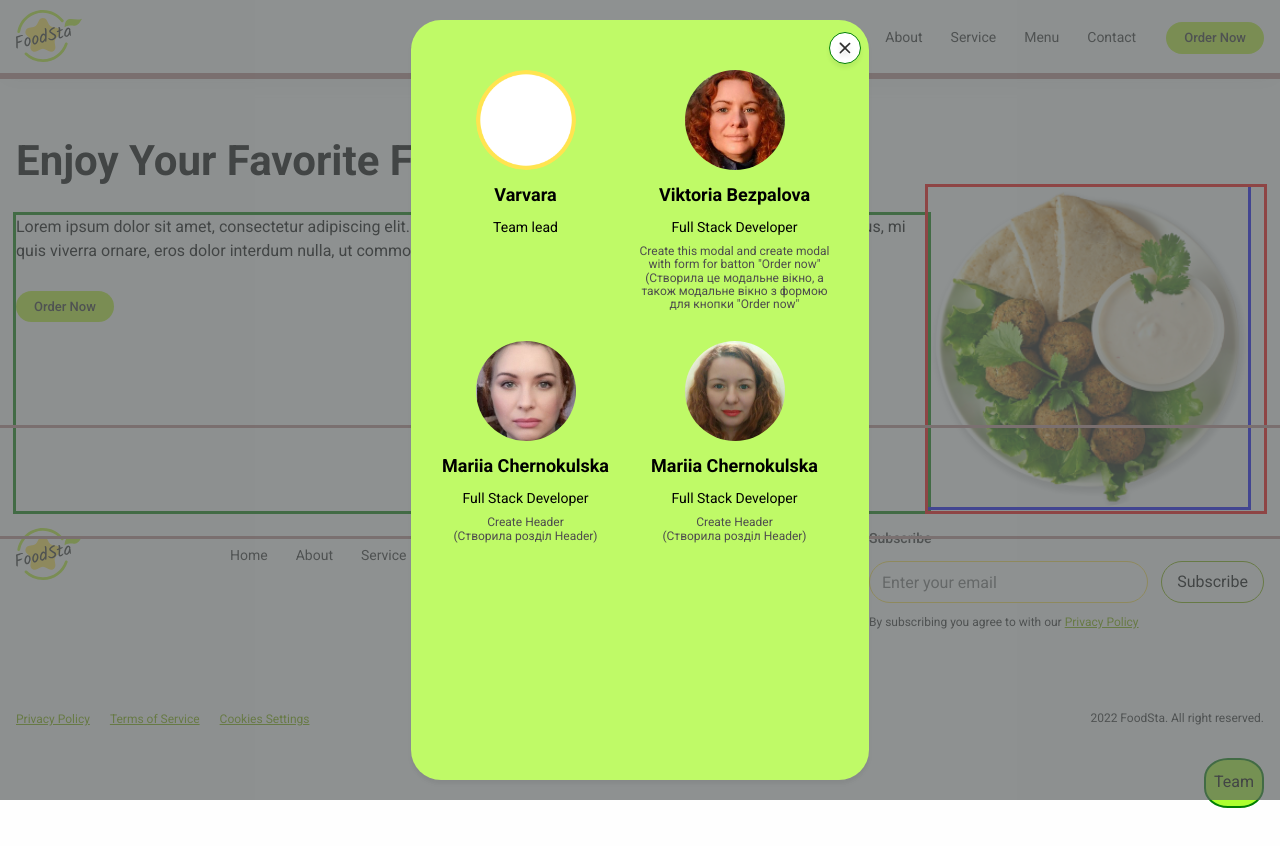
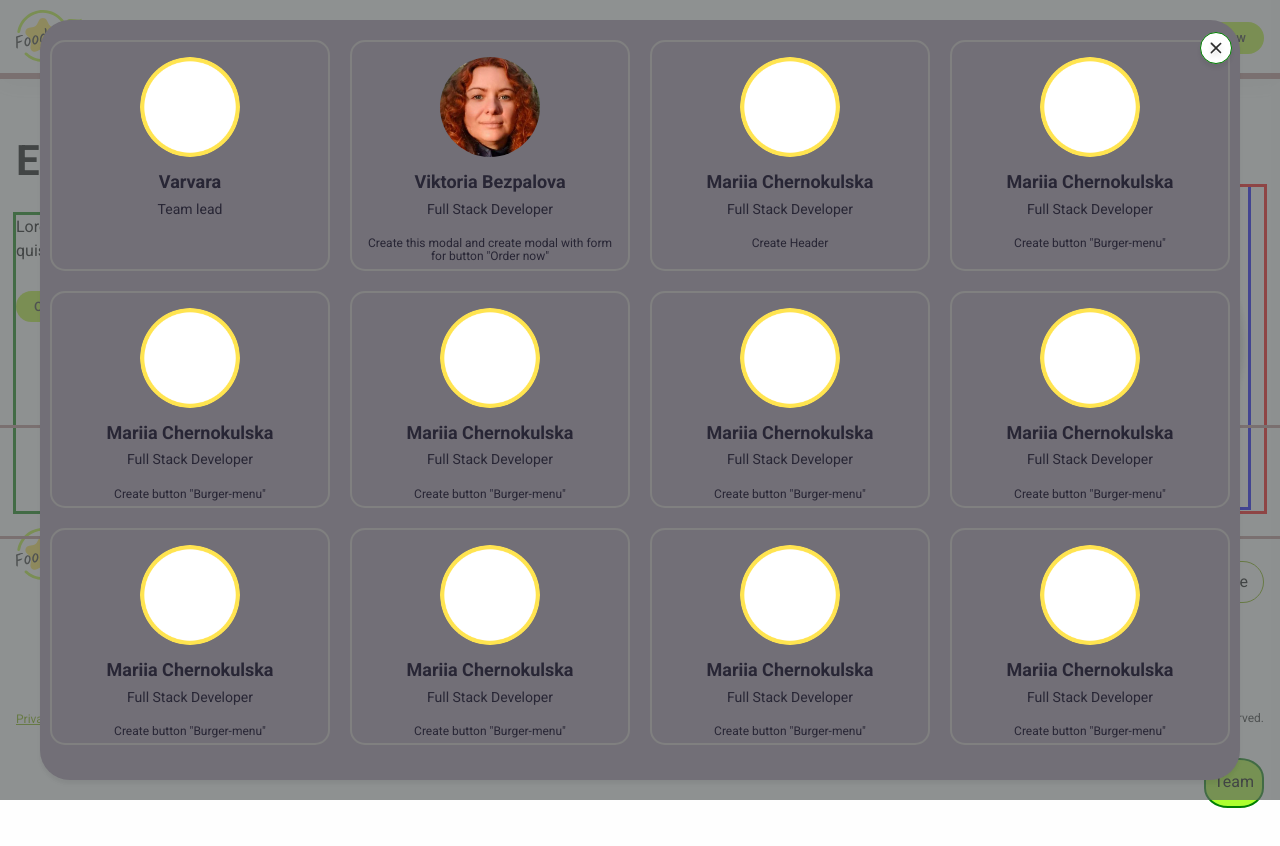
Before and after one commit to Victoria257/FoodSta, a plain HTML site: page index.html in a window 1280 px wide. Both pictures are taken after a click on the button "Team". Drawn offline with nearby package versions, Linux system fonts and the light colour scheme.

Commit message:
add stile for team-modal

```diff
--- a/index.html
+++ b/index.html
@@ -219,24 +219,98 @@
                     </div>
                     <h2 class="team__title">Viktoria Bezpalova</h2>
                     <p class="team__name">Full Stack Developer</p>
-                    <p class="team__paragraph">Create this modal and create modal with form for batton "Order now"<br> (Створила це модальне вікно, а також модальне вікно з формою для кнопки "Order now"</p>
+                    <p class="team__paragraph">Create this modal and create modal with form for button "Order now"
+                      <!--<br> (Створила це модальне вікно, а також модальне вікно з формою для кнопки "Order now"-->
+                    </p>
                   </li>
                   <li class="team__set">
                     <div class="team__thumb">
-                      <img src="./image/team/4.jpg" width="100" alt="">
+                      <img src="./image/plate-slider/border-tablet.png" width="100" alt="">
                     </div>
                     <h2 class="team__title">Mariia Chernokulska</h2>
                     <p class="team__name">Full Stack Developer</p>
-                    <p class="team__paragraph">Create Header<br>(Створила розділ Header)</p>
+                    <p class="team__paragraph">Create Header</p>
                   </li>
 
                   <li class="team__set">
                     <div class="team__thumb">
-                      <img src="./image/team/5.jpg" width="100" alt="">
+                      <img src="./image/plate-slider/border-tablet.png" width="100" alt="">
                     </div>
                     <h2 class="team__title">Mariia Chernokulska</h2>
                     <p class="team__name">Full Stack Developer</p>
-                    <p class="team__paragraph">Create Header<br>(Створила розділ Header)</p>
+                    <p class="team__paragraph">Create button "Burger-menu"</p>
+                  </li>
+
+                  <li class="team__set">
+                    <div class="team__thumb">
+                      <img src="./image/plate-slider/border-tablet.png" width="100" alt="">
+                    </div>
+                    <h2 class="team__title">Mariia Chernokulska</h2>
+                    <p class="team__name">Full Stack Developer</p>
+                    <p class="team__paragraph">Create button "Burger-menu"</p>
+                  </li>
+
+                  <li class="team__set">
+                    <div class="team__thumb">
+                      <img src="./image/plate-slider/border-tablet.png" width="100" alt="">
+                    </div>
+                    <h2 class="team__title">Mariia Chernokulska</h2>
+                    <p class="team__name">Full Stack Developer</p>
+                    <p class="team__paragraph">Create button "Burger-menu"</p>
+                  </li>
+
+                  <li class="team__set">
+                    <div class="team__thumb">
+                      <img src="./image/plate-slider/border-tablet.png" width="100" alt="">
+                    </div>
+                    <h2 class="team__title">Mariia Chernokulska</h2>
+                    <p class="team__name">Full Stack Developer</p>
+                    <p class="team__paragraph">Create button "Burger-menu"</p>
+                  </li>
+
+                  <li class="team__set">
+                    <div class="team__thumb">
+                      <img src="./image/plate-slider/border-tablet.png" width="100" alt="">
+                    </div>
+                    <h2 class="team__title">Mariia Chernokulska</h2>
+                    <p class="team__name">Full Stack Developer</p>
+                    <p class="team__paragraph">Create button "Burger-menu"</p>
+                  </li>
+
+                  <li class="team__set">
+                    <div class="team__thumb">
+                      <img src="./image/plate-slider/border-tablet.png" width="100" alt="">
+                    </div>
+                    <h2 class="team__title">Mariia Chernokulska</h2>
+                    <p class="team__name">Full Stack Developer</p>
+                    <p class="team__paragraph">Create button "Burger-menu"</p>
+                  </li>
+
+                  <li class="team__set">
+                    <div class="team__thumb">
+                      <img src="./image/plate-slider/border-tablet.png" width="100" alt="">
+                    </div>
+                    <h2 class="team__title">Mariia Chernokulska</h2>
+                    <p class="team__name">Full Stack Developer</p>
+                    <p class="team__paragraph">Create button "Burger-menu"</p>
+                  </li>
+
+                  <li class="team__set">
+                    <div class="team__thumb">
+                      <img src="./image/plate-slider/border-tablet.png" width="100" alt="">
+                    </div>
+                    <h2 class="team__title">Mariia Chernokulska</h2>
+                    <p class="team__name">Full Stack Developer</p>
+                    <p class="team__paragraph">Create button "Burger-menu"</p>
+                  </li>
+
+                  <li class="team__set">
+                    <div class="team__thumb">
+                      <img src="./image/plate-slider/border-tablet.png" width="100" alt="">
+                    </div>
+                    <h2 class="team__title">Mariia Chernokulska</h2>
+                    <p class="team__name">Full Stack Developer</p>
+                    <p class="team__paragraph">Create button "Burger-menu"</p>
                   </li>
                 </ul>
 
--- a/scss/_header.scss
+++ b/scss/_header.scss
@@ -316,6 +316,7 @@ body {
 /*----------------------------------------BUTTON "OUR-TEAM"-----------------------------------*/
 
 .team {
+    color: rgb(40, 38, 53);
     display: flex;
     justify-content: end;
 
@@ -352,17 +353,27 @@ body {
             z-index: 7;
             top: 50%;
             left: 50%;
-            transform: scale(1) translate(-50%, -50%);
             width: 95%;
             height: 95%;
+            transform: scale(1) translate(-50%, -50%);
             padding: 20px 10px;
-            background-color: rgb(191, 250, 103);
+            background-color: rgb(114, 111, 119);
             box-shadow: 0px 4px 4px rgba(0, 0, 0, 0.06);
             border-radius: 30px;
             overflow: scroll;
 
+
+
+                @media screen and (min-width: 480px) {
+                    width:470px;
+                }
+
                 @media screen and (min-width: 768px) {
-                    width: 458px;
+                    width: 750px;
+                }
+
+                @media screen and (min-width: 1280px) {
+                    width: 1200px;
                 }
 
     }
@@ -383,36 +394,34 @@ body {
     }
 
     &__list {
+
         display: flex;
         flex-wrap: wrap;
+        gap: 20px;
     }
 
     &__set {
-        margin-top: 30px;
-        width: calc((100% - 20px)/2);
+        border: solid 2px gray;
+        border-radius: 15px;
+        padding: 15px 10px 5px 10px;
+
         text-align: center;
 
-    }
+            @media screen and (max-width: 767px) {
+
+                width: calc((100% - 20px)/2);
+            }
 
 
-    &__paragraph {
-        margin-top: 10px;
-        font-size: 12px;
-        line-height: 1.1;
-        color: rgb(78, 77, 77);
+            @media screen and (min-width: 768px) {
 
-    }
+                width: calc((100% - 40px)/3);
+            }
 
-    &__title {
-        font-size: 18px;
-        line-height: 1.1;
-        margin-top: 15px;
-    }
+            @media screen and (min-width: 1280px) {
 
-    &__name {
-        font-size: 14px;
-        line-height: 1.1;
-        margin-top: 15px;
+                width: calc((100% - 60px)/4);
+            }
 
     }
 
@@ -426,11 +435,34 @@ body {
 
     }
 
-    &__thumb > img {
+    &__thumb>img {
         width: 100%;
         height: 100%;
         object-fit: cover;
         border-radius: 50%;
 
     }
+
+
+    &__title {
+        font-size: 18px;
+        line-height: 1.1;
+        margin-top: 15px;
+    }
+
+    &__name {
+        font-size: 14px;
+        line-height: 1.1;
+        margin-top: 10px;
+
+    }
+
+    &__paragraph {
+        margin-top: 20px;
+        font-size: 12px;
+        line-height: 1.1;
+
+    }
+
+
 }
```
Also changed, not shown: css/main.css, css/main.min.css, 2 other files.
